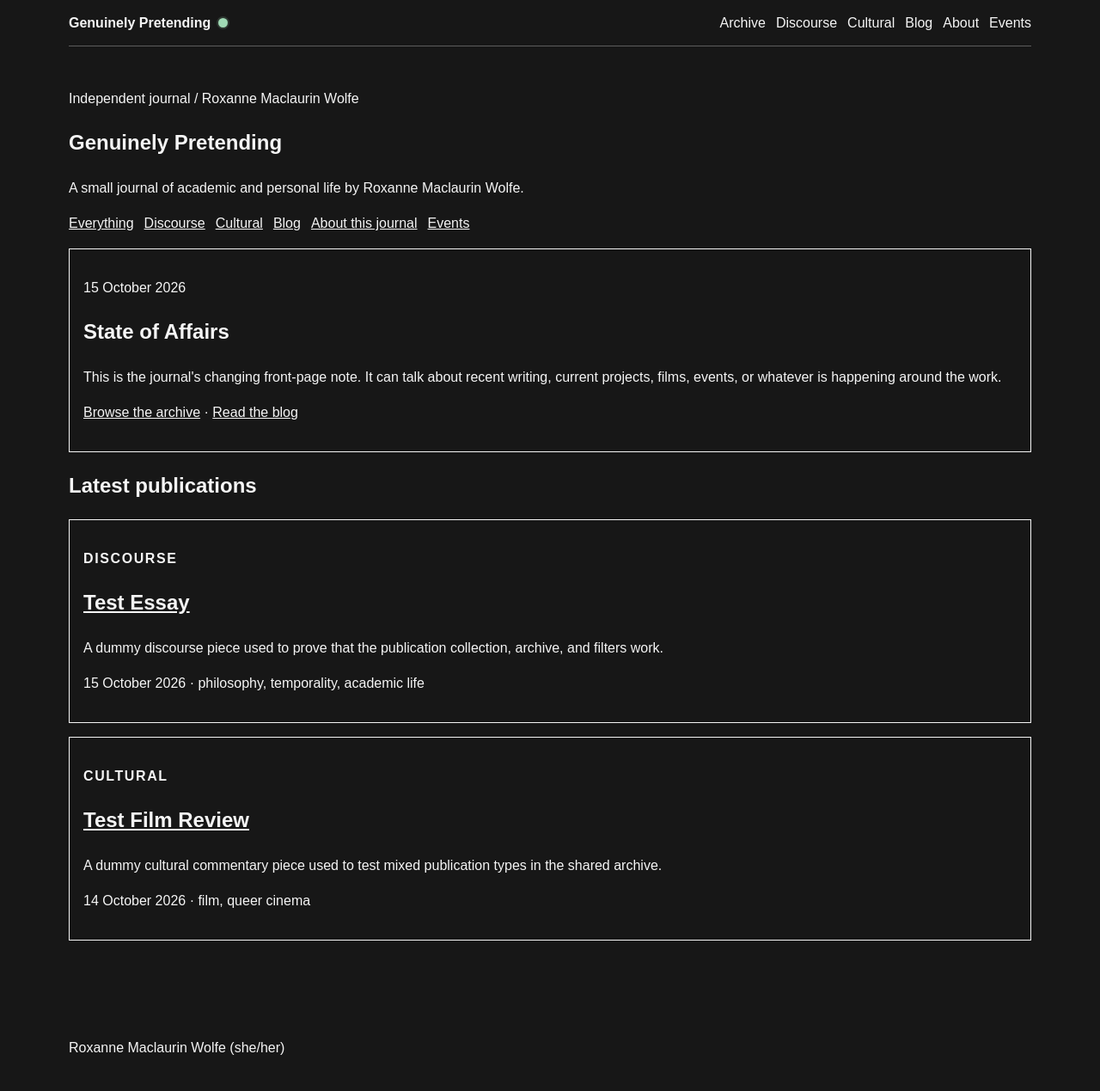
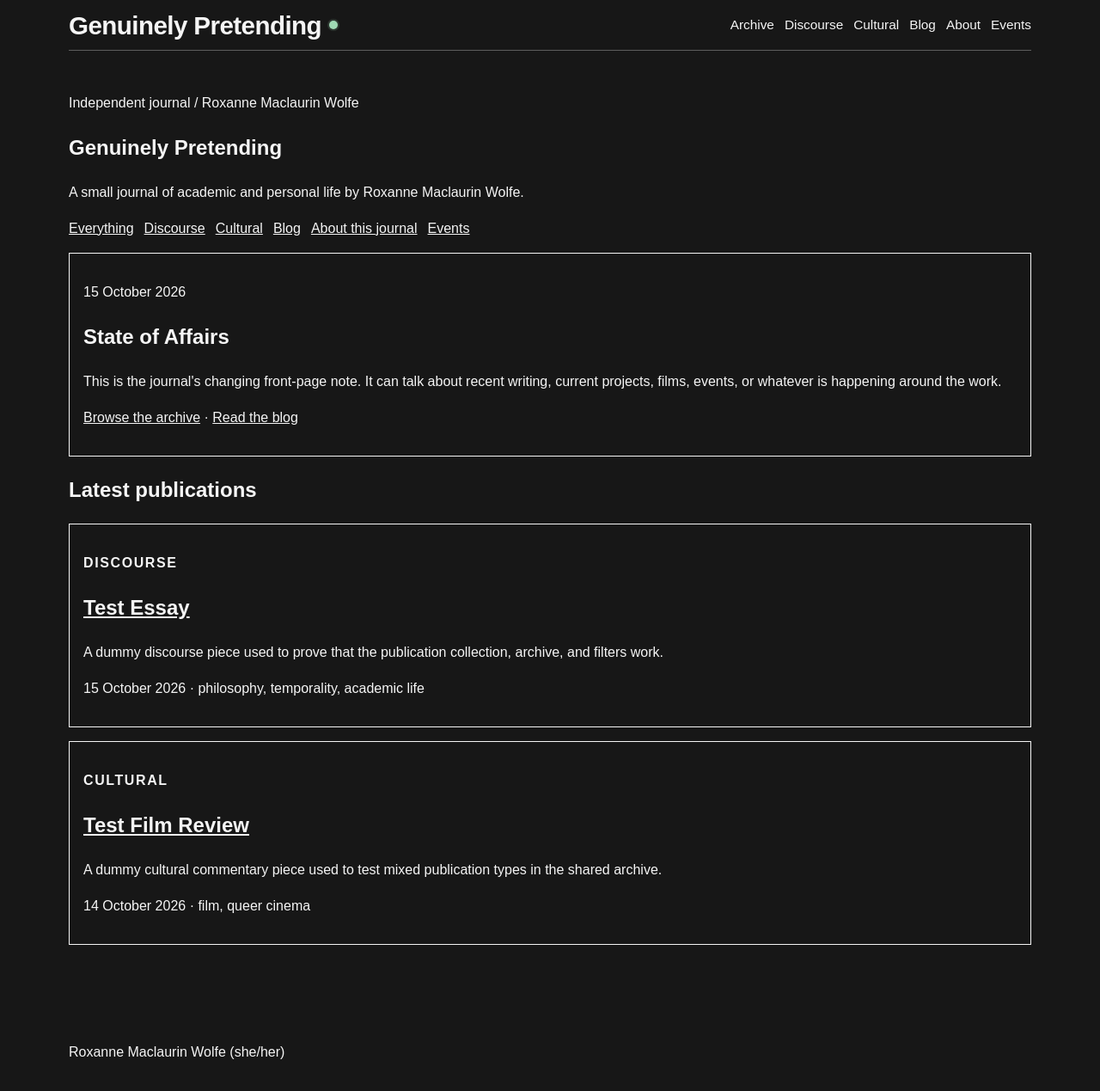
Before and after one commit to roxannewolfe/roxannewolfe.github.io, a Jekyll site: the page built from index.html, in a window 1280 px wide. Shown: the whole page at 86% size. Built offline with Jekyll 4.4.1, drawn with Linux system fonts in a browser that asks for light colours.

Commit message:
Load global journal branding styles

```diff
--- a/_layouts/default.html
+++ b/_layouts/default.html
@@ -7,6 +7,7 @@
   <title>{% if page.title %}{{ page.title }} | {% endif %}{{ site.title }}</title>
   <meta name="description" content="{{ page.description | default: site.description | escape }}">
   <link rel="stylesheet" href="{{ '/assets/css/site.css' | relative_url }}?v={{ asset_version }}">
+  <link rel="stylesheet" href="{{ '/assets/css/branding.css' | relative_url }}?v={{ asset_version }}">
   {% if page.extra_css %}
     <link rel="stylesheet" href="{{ page.extra_css | relative_url }}?v={{ asset_version }}">
   {% endif %}
```
